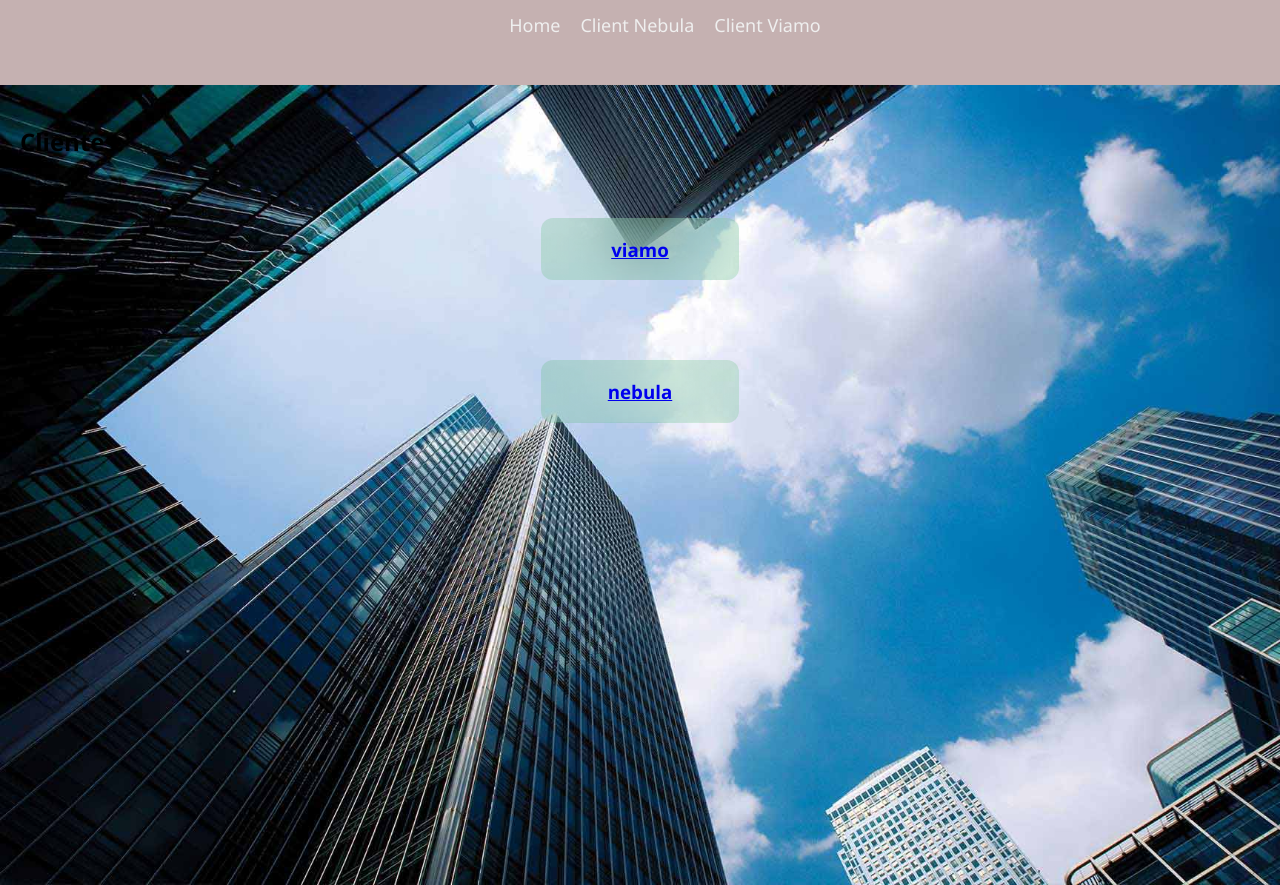
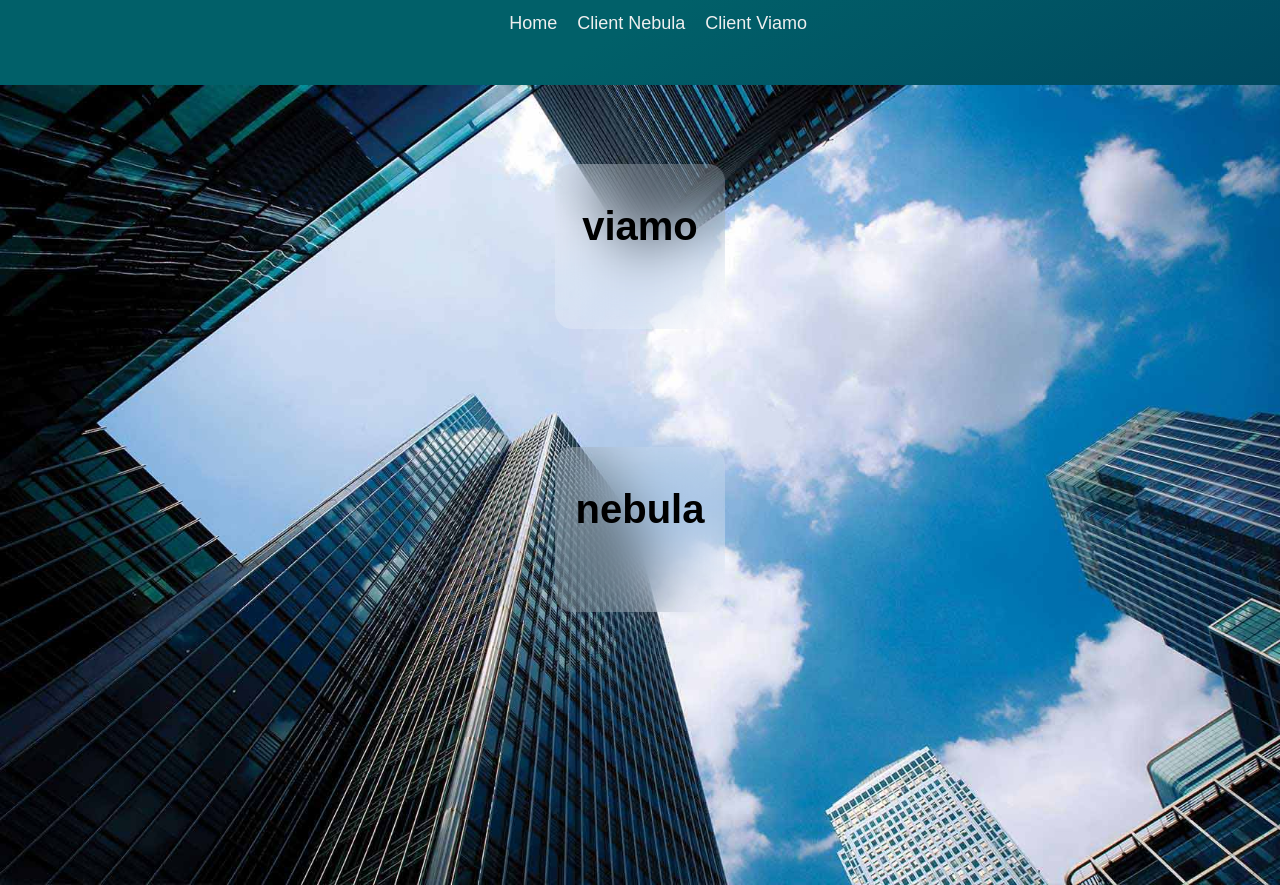
Before and after one commit to arturokaadu/challenge1, a React (Create React App) app: page / in a window 1280 px wide. Built offline with nearby package versions, Linux system fonts and the light colour scheme.

Commit message:
terminado

```diff
--- a/src/components/Card/Card.jsx
+++ b/src/components/Card/Card.jsx
@@ -6,7 +6,7 @@ export const Card = ({cliente, url}) => {
     return (
         <div className={styles.container}>
             <div className={styles.cards}>
-                <h3>{cliente}</h3>
+                <h3 className={styles.col}>{cliente}</h3>
                 <h3>{url}</h3>
             </div>
 
--- a/src/components/Card/card.module.css
+++ b/src/components/Card/card.module.css
@@ -1,19 +1,26 @@
 .cards {
     border-radius: 0.75em;
-    /*   box-shadow: 0 3px 3px #0001; */
-      /* background-color: rgb(147, 207, 29); */
       width: 73%;
       backdrop-filter: blur(29px);
-      background-color: rgba(62, 181, 90, 0.2);
+      background-color: rgba(255, 255, 255, 0.2);
       margin: auto;
       text-align: center;
+      text-decoration: none;
+      font-size: larger;
+      color: rgb(3, 3, 3);
+
 }
 
 .container{
     display: flex;
     margin: auto;
     width: 352px;
+    text-decoration: none;
+    height: fit-content;
+    padding: 59px;
+    color: black;
+}
 
-    height: fit-content;
-    padding: 40px;
+.col{
+    color: black ;
 }
--- a/src/components/Details/Nebula.jsx
+++ b/src/components/Details/Nebula.jsx
@@ -1,52 +1,72 @@
 import { data } from "../../data";
 import { Link } from "react-router-dom";
+import styles from "./details.module.css";
+import { useState } from "react";
 var secondO = data.slice(-1);
 var preguntas = secondO.map((e) => {
   return e.preguntas;
 });
 
 export const Nebula = () => {
+  const [textareaheight, setTextareaheight] = useState(1);
+
+  function handleChange(event) {
+    console.log(event.target.rows);
+    const height = event.target.scrollHeight;
+    const rowHeight = 15;
+    const trows = Math.ceil(height / rowHeight) - 1;
+
+    if (trows && textareaheight) {
+      setTextareaheight(trows);
+    }
+  }
+
   return (
     <>
-      {/*   <div>
-            <button>
-                <Link to="/">Home</Link>
-            </button>
-
-            <button>
-                <Link to="/Viamo">To other client Viamo</Link>
-            </button>
-        </div> */}
-      <div>
+      <div className={styles.cardContainer}>
         {secondO.map((e, key) => {
           return (
             <div key={key}>
               <h3>Cliente: {e.cliente} </h3>
-              <video
-                src={e.linkVideo}
-                width="600"
-                height="300"
-                controls="controls"
-                autoPlay="true"
-              />
+              <div className={styles.video}>
+                <video
+                  src={e.linkVideo}
+                  width="1200"
+                  height="768"
+                  controls="controls"
+                  autoPlay="true"
+                />
+              </div>
+
+              <div className={styles.texta}>
+                <textarea
+                  className={styles.textb}
+                  rows={textareaheight}
+                  onChange={handleChange}
+                >
+                  {e.transcripcion}
+                </textarea>
+              </div>
+              <h3>Tareas</h3>
               <div>
-                <textarea>{e.transcripcion}</textarea>
+                <span className={styles.escenario}>
+                  Escenario: {e.escenario}
+                </span>
               </div>
-              <h2>Tareas</h2>
-              <span>Escenario: {e.escenario}</span>
             </div>
           );
         })}
         <div>
           {preguntas[0].map((e, index) => {
             return (
-              <div>
+              <div className={styles.tareas}>
+                <div className={styles.lines}></div>
                 <span>
-                  {" "}
-                  Tarea{index}: {e.texto}{" "}
+                  Tarea {index}: {e.texto}
                 </span>
-
-                <span>duracion de la tarea: {e.tiempo}</span>
+                <div className={styles.texto}>
+                  <span>Duracion de la tarea: {e.tiempo}</span>
+                </div>
               </div>
             );
           })}
--- a/src/components/Details/Viamo.jsx
+++ b/src/components/Details/Viamo.jsx
@@ -1,5 +1,9 @@
 import { data } from "../../data";
 import { Link } from "react-router-dom";
+import styles from "./details.module.css";
+
+
+
 export const Viamo = () => {
   var firstO = data.slice(0, 1);
 
@@ -10,45 +14,43 @@ export const Viamo = () => {
 
   return (
     <>
-   {/*     <div>
-            <button>
-                <Link to="/">Home</Link>
-            </button>
 
-            <button>
-                <Link to="/Nebula">To other client Nebula</Link>
-            </button>
-        </div> */}
-      <div>
+      <div className={styles.cardContainer}>
         {firstO.map((e, key) => {
           return (
             <div key={key}>
               <h3>Cliente: {e.cliente} </h3>
+              <div  className={styles.video}>
               <video
                 src={e.linkVideo}
-                width="600"
-                height="300"
+                width="1200"
+                height="768"
                 controls="controls"
                 autoPlay="true"
               />
-              <div>
+              </div>
+              <div className={styles.texta}>
                 <textarea>{e.transcripcion}</textarea>
               </div>
-              <h2>Tareas</h2>
-              <span>Escenario: {e.escenario}</span>
+              <h3>Tareas</h3>
+              <div>
+
+              <span  className={styles.escenario}>Escenario: {e.escenario}</span>
+              </div>
             </div>
           );
         })}
         <div>
           {preguntas[0].map((e, index) => {
             return (
-              <div>
+              <div className={styles.tareas}>
+             <div className={styles.lines}></div>
                 <span>
-                  {" "}
-                  Tarea{index}: {e.texto}{" "}
+                  Tarea {index}: {e.texto}
                 </span>
-
-                <span>duracion de la tarea: {e.tiempo}</span>
+                <div className={styles.texto}>
+                  <span>Duracion de la tarea: {e.tiempo}</span>
+                </div>
               </div>
             );
           })}
--- /dev/null
+++ b/src/components/Details/details.module.css
@@ -0,0 +1,90 @@
+body, html{
+    height: 100%;
+}
+.cardContainer{
+
+
+    height: 100%;
+    width: 100%;
+    background-size: cover;
+    padding: 20px;
+    /* background: linear-gradient(132deg, rgb(115, 93, 142) 0.00%, rgb(58, 33, 86) 100.00%);
+     */
+     background: linear-gradient(152deg, rgb(1, 96, 105) 47.16%, rgb(0, 72, 95) 100.00%);
+}
+
+h3{
+    display: flex;
+    justify-content: center;
+    align-items:center ;
+    color: aliceblue;
+    font-size: 40px;
+    font-family: 'Ubuntu', sans-serif;
+
+}
+
+.video{
+    display: flex;
+    justify-content: center;
+    align-items:center ;
+
+}
+
+.texta{
+    display: flex;
+    justify-content: center;
+    align-items:center ;
+    padding: 40px;
+
+}
+
+.textb{
+    overflow: scroll;
+    max-height: 300px;
+    max-width: 600px;
+}
+
+.escenario{
+    display: flex;
+    justify-content: center;
+    align-items:center ;
+    font-family: 'Ubuntu', sans-serif;
+    color: aliceblue;
+}
+
+.tareas{
+    display: flex;
+    justify-content: center;
+    align-items:center ;
+    padding: 10px;
+    flex-direction: column;
+    font-family: 'Ubuntu', sans-serif;
+    color: aliceblue;
+}
+
+.texto{
+    display: flex;
+    justify-content: center;
+    align-items:center ;
+    padding: 10px;
+    color: rgb(218, 72, 72);
+}
+.lines{
+    width: 50%;
+    height: 45px;
+    position: relative;
+    padding: 2px;
+}
+
+.lines::after{
+    content:'';
+    position:absolute;
+    margin: auto;
+    height: 2px;
+    background: rgb(0, 0, 0);
+    width: 100%;
+/*     top: 100%;  */
+
+}
+
+@import url('https://fonts.googleapis.com/css2?family=Luckiest+Guy&family=Montserrat+Alternates&family=Montserrat:wght@300&family=Ubuntu&display=swap');
--- a/src/components/Home/Home.jsx
+++ b/src/components/Home/Home.jsx
@@ -7,13 +7,13 @@ import styles from "./home.module.css";
 export const Home = () => {
   return (
     <div className={styles.cardContainer}>
-      <h2>Clientes: </h2>
+
       <div>
         {data.map((e, key) => {
           return (
-            <div key={key}>
-              <Link to={"/" + e.cliente}>
-                <Card cliente={e.cliente} />
+            <div className={styles.col} key={key}>
+              <Link style={{ textDecoration: "none" }} to={"/" + e.cliente}>
+                <Card  cliente={e.cliente} />
               </Link>
             </div>
           );
--- a/src/components/Home/home.module.css
+++ b/src/components/Home/home.module.css
@@ -7,6 +7,12 @@ body, html{
     height: 100vh;
     width: 100%;
     background-size: cover;
-    padding: 20px
+    padding: 20px;
+    font-family: 'Ubuntu', sans-serif;
+    font-size: larger;
+}
 
+.col{
+    color: black
 }
+@import url('https://fonts.googleapis.com/css2?family=Luckiest+Guy&family=Montserrat+Alternates&family=Montserrat:wght@300&family=Ubuntu&display=swap');
--- a/src/components/Nav/Nav.jsx
+++ b/src/components/Nav/Nav.jsx
@@ -5,7 +5,7 @@ export const Nav = () => {
   return (
     <div className={styles.nav}>
       <div className={styles.navlinks}>
-        <Link to="/" style={{ textDecoration: "none" }}>
+        <Link to="/" style={{ textDecoration: "none"}}>
           <div>Home</div>
         </Link>
         <Link to="/Nebula">Client Nebula</Link>
--- a/src/components/Nav/nav.module.css
+++ b/src/components/Nav/nav.module.css
@@ -10,7 +10,7 @@
   .nav {
     height: 85px;
     width: 100%;
-    background-color: #c5b1b1;
+    background: linear-gradient(152deg, rgb(1, 96, 105) 47.16%, rgb(0, 72, 95) 100.00%);
     position: relative;
   }
 
@@ -44,6 +44,8 @@
     padding: 13px 10px 13px 10px;
     text-decoration: none;
     color: #efefef;
+  font-family: 'Ubuntu', sans-serif;
+
   }
 
   .nav > .navlinks > a:hover {
@@ -99,3 +101,5 @@
       overflow-y: auto;
     }
   }
+
+  @import url('https://fonts.googleapis.com/css2?family=Luckiest+Guy&family=Montserrat+Alternates&family=Montserrat:wght@300&family=Ubuntu&display=swap');
```
Also changed, not shown: src/assets/solid.webp (added).
